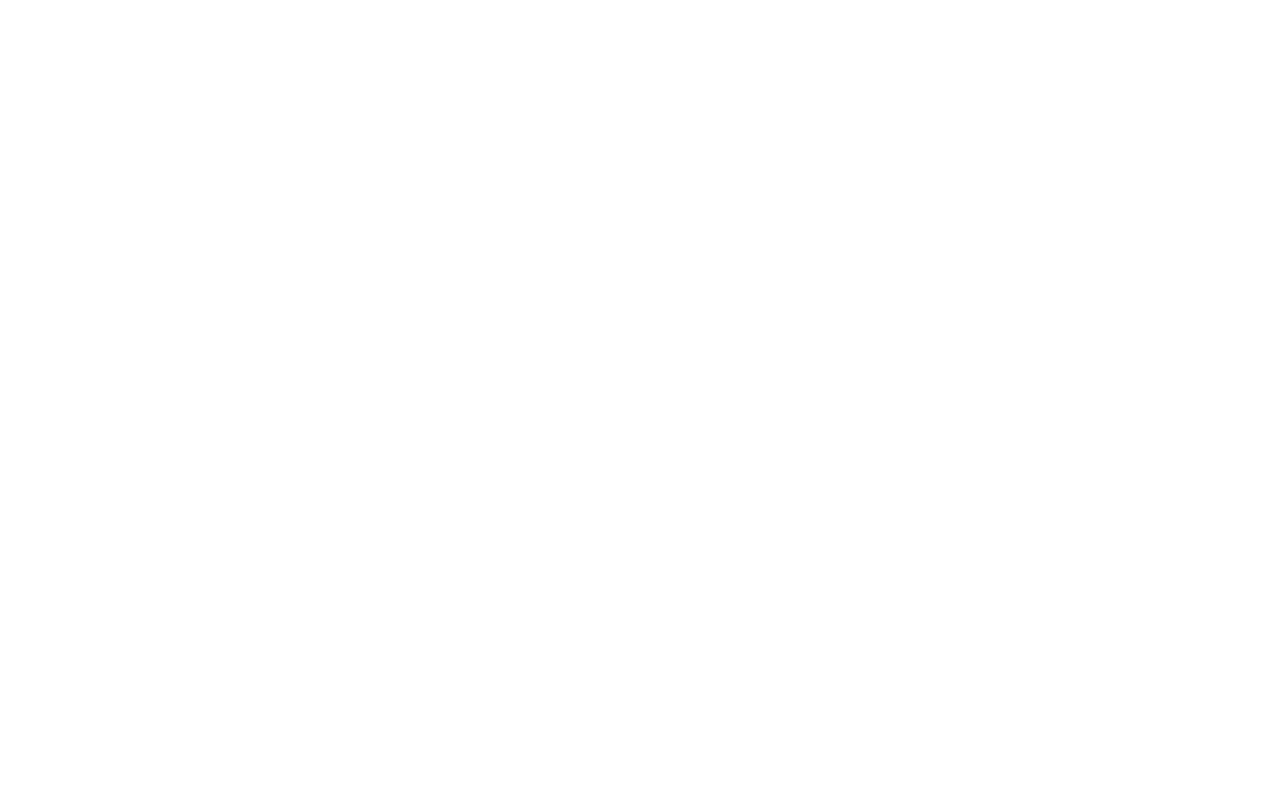
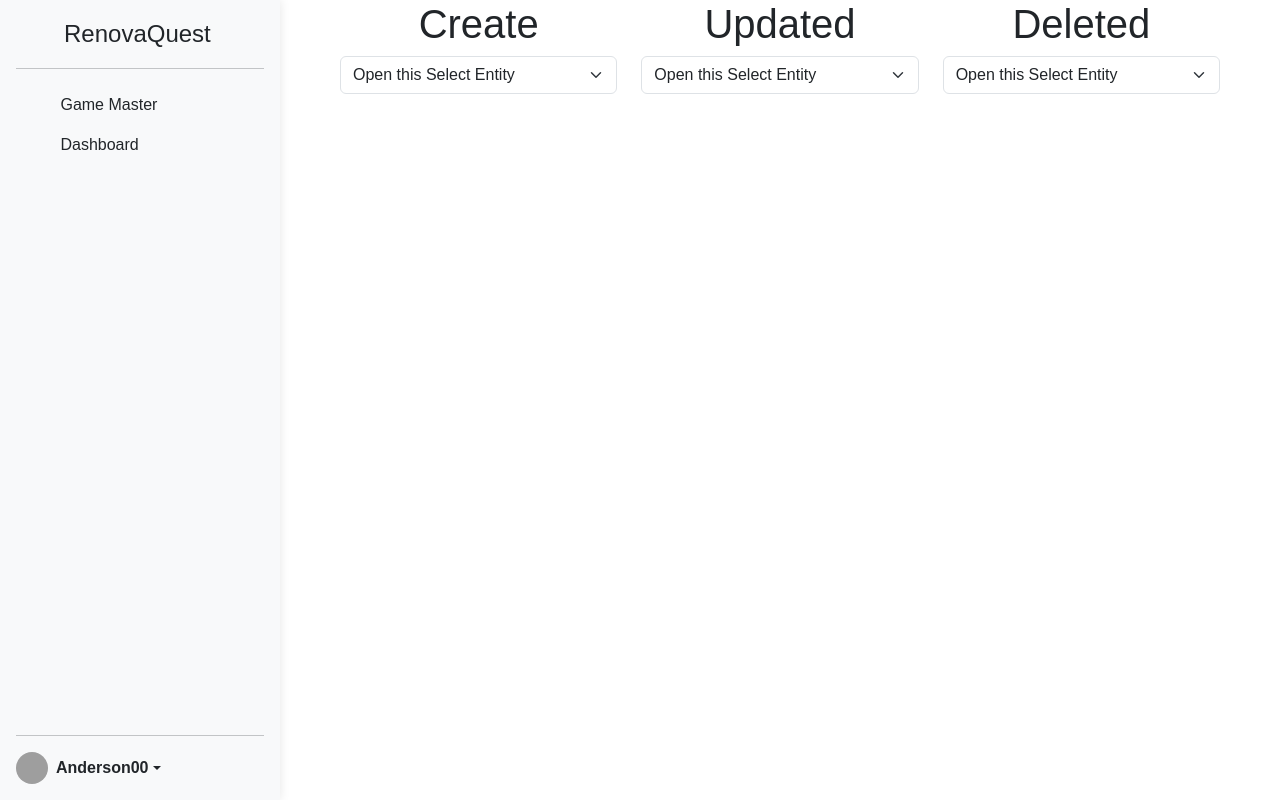
Before and after one commit to sofiachavesalarcon/RenovaQuest-WebSite, an Angular app: page /dashboard/Panel in a window 1280 px wide. Before the commit this address led to /. Built offline with nearby package versions, Linux system fonts and the light colour scheme; grey boxes are pictures that could not be loaded; a web font is replaced by a local one.

Commit message:
chore: Update dashboard component with game master and panel routes

```diff
--- a/src/app/pages/dashboard/dashboard.component.css
+++ b/src/app/pages/dashboard/dashboard.component.css
@@ -6,3 +6,8 @@
      display: flex;
      gap: 3rem;
 }
+
+.contenido {
+     width: 100%;
+     margin-right: 3rem;
+}
--- a/src/app/pages/dashboard/dashboard.component.html
+++ b/src/app/pages/dashboard/dashboard.component.html
@@ -2,12 +2,8 @@
      <div>
           <app-layout></app-layout>
      </div>
-     <div>
-          <h2>me gustas Lorem ipsum dolor sit amet consectetur adipisicing elit. Id deleniti omnis beatae vero
-               perspiciatis
-               perferendis explicabo nobis vel totam obcaecati corporis ipsam, amet nesciunt ex at tempora dolorem
-               numquam in!
-          </h2>
+     <div class="contenido">
+          <router-outlet></router-outlet>
 
      </div>
 </div>
--- a/src/app/pages/dashboard/dashboard.component.ts
+++ b/src/app/pages/dashboard/dashboard.component.ts
@@ -1,11 +1,11 @@
 import { Component } from '@angular/core';
 import { LayoutComponent } from './layout/layout.component';
-import { RouterOutlet } from '@angular/router';
+import { RouterLink, RouterOutlet } from '@angular/router';
 
 @Component({
   selector: 'app-dashboard',
   standalone: true,
-  imports: [LayoutComponent, RouterOutlet],
+  imports: [LayoutComponent, RouterOutlet, RouterLink],
   templateUrl: './dashboard.component.html',
   styleUrl: './dashboard.component.css'
 })
--- /dev/null
+++ b/src/app/pages/dashboard/gameMaster/gameMaster.component.css
@@ -0,0 +1,3 @@
+:host {
+  display: block;
+}
--- /dev/null
+++ b/src/app/pages/dashboard/gameMaster/gameMaster.component.html
@@ -0,0 +1 @@
+<h1>soy el game master </h1>
--- a/src/app/pages/dashboard/layout/layout.component.html
+++ b/src/app/pages/dashboard/layout/layout.component.html
@@ -8,7 +8,7 @@
      <hr>
      <ul class="nav nav-pills flex-column mb-auto">
           <li class="nav-item">
-               <a [routerLink]="['gameMaster', 'game']" class="nav-link link-dark" aria-current="page">
+               <a [routerLink]="['GameMaster']" class="nav-link link-dark" aria-current="page">
                     <svg class="bi me-2" width="16" height="16">
                          <use xlink:href="#home"></use>
                     </svg>
@@ -16,7 +16,7 @@
                </a>
           </li>
           <li>
-               <a [routerLink]="['dashboard', 'dashboard']" class="nav-link link-dark">
+               <a [routerLink]="['Panel']" class="nav-link link-dark">
                     <svg class="bi me-2" width="16" height="16">
                          <use xlink:href="#speedometer2"></use>
                     </svg>
--- a/src/app/pages/dashboard/layout/layout.component.ts
+++ b/src/app/pages/dashboard/layout/layout.component.ts
@@ -1,12 +1,12 @@
 import { CommonModule } from '@angular/common';
 import { Component } from '@angular/core';
-import { RouterLink, RouterModule } from '@angular/router';
+import { RouterLink, RouterModule, RouterOutlet } from '@angular/router';
 
 
 @Component({
   selector: 'app-layout',
   standalone: true,
-  imports: [ RouterLink],
+  imports: [ RouterLink, RouterOutlet],
   templateUrl: './layout.component.html',
   styleUrl: './layout.component.css'
 })
--- /dev/null
+++ b/src/app/pages/dashboard/panel/panel.component.html
@@ -0,0 +1,33 @@
+<div class="container text-center">
+     <div class="row align-items-center">
+          <div class="col">
+               <h1>Create</h1>
+               <select class="form-select" aria-label="Default select example">
+                    <option selected>Open this Select Entity</option>
+                    <option value="1">Farm</option>
+                    <option value="2">Farmer</option>
+                    <option value="3">ContactType</option>
+               </select>
+          </div>
+          <div class="col">
+               <h1>Updated</h1>
+               <select class="form-select" aria-label="Default select example">
+                    <option selected>Open this Select Entity</option>
+                    <option value="1">Farm</option>
+                    <option value="2">Farmer</option>
+                    <option value="3">ContactType</option>
+               </select>
+          </div>
+          <div class="col">
+               <h1>Deleted</h1>
+               <select class="form-select" aria-label="Default select example">
+                    <option selected>Open this Select Entity</option>
+                    <option value="1">Farm</option>
+                    <option value="2">Farmer</option>
+                    <option value="3">ContactType</option>
+               </select>
+          </div>
+
+
+     </div>
+</div>
```
Also changed, not shown: src/app/app.routes.ts (+20 -1 lines), src/app/pages/dashboard/gameMaster/gameMaster.component.ts (added, +10 -0 lines), src/app/pages/dashboard/panel/panel.component.ts (added, +12 -0 lines), src/app/pages/dashboard/panel/panel.component.css (added), 1 other file (tests, documents, lock files or other folders).
